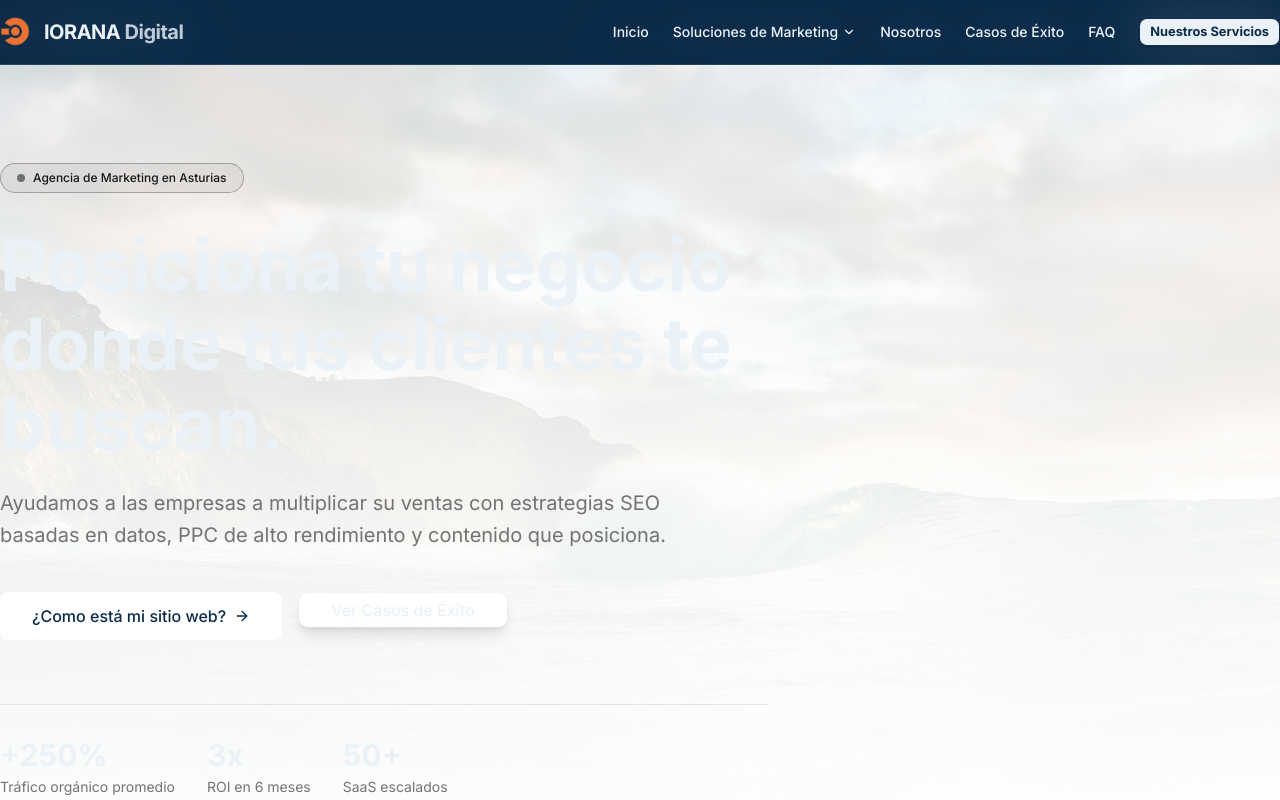
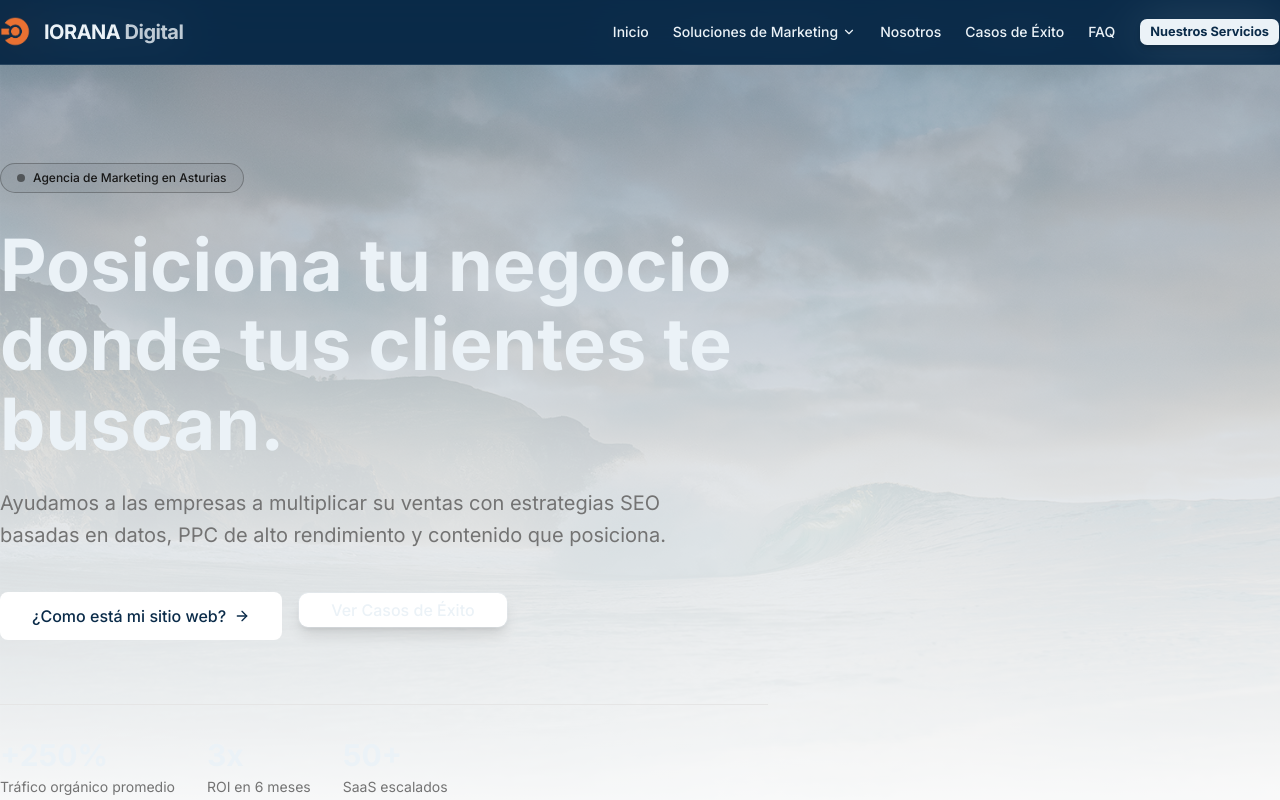
Before and after one commit to ioranadigital/iorana-next, a Next.js app: page / in a window 1280 px wide. Shown: the top 800 px of the page. Built offline with nearby package versions, Linux system fonts and the light colour scheme.

Commit message:
Update Index.tsx

```diff
--- a/app/Index.tsx
+++ b/app/Index.tsx
@@ -48,8 +48,17 @@ const Index = () => {
   }, []);
 
   return (
-    <div className="min-h-screen bg-background">
+    /* USAMOS w-full Y overflow-visible PARA QUE LAS ANIMACIONES DE TODAS
+       LAS SECCIONES NO SE CORTEN AL ENTRAR
+    */
+    <div className="w-full min-h-screen bg-[#0a2b49] overflow-visible">
       <Navbar />
+
+      {/* CADA SECCIÓN INTERNA (Hero, USP, Services...) DEBE TENER SU PROPIO
+          'max-w-7xl mx-auto' PARA MANTENER EL TEXTO CENTRADO
+          MIENTRAS EL FONDO ES 100%
+      */}
+      <main className="w-full overflow-visible">
         <HeroSection />
         <USPSection />
         <ServicesSection />
@@ -58,6 +67,8 @@ const Index = () => {
         <CertificationsSection />
         <FAQSection />
         <ContactSection />
+      </main>
+
       <Footer />
     </div>
   );
```
Lines whose indentation alone changed are shown as unchanged.
